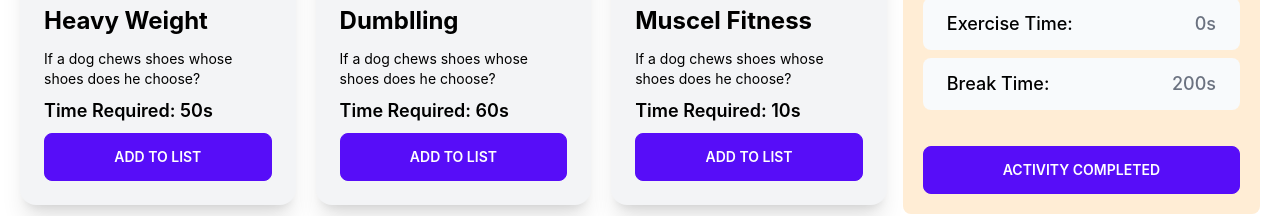
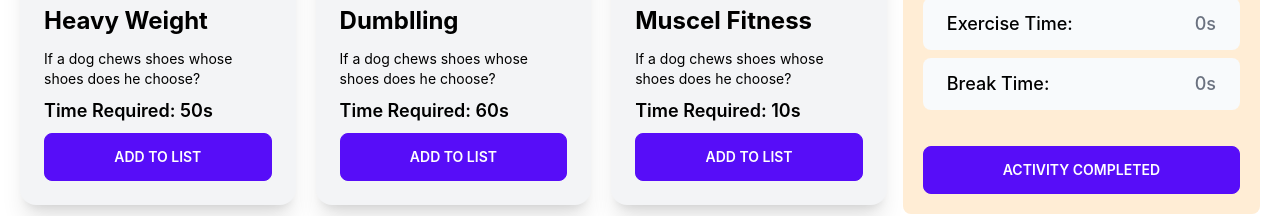
Before and after one commit to Pintu-Roy121/Gym-Fitness, a React (Create React App) app: page / in a window 1280 px wide. Shown: the part 391-607 px from the top of the page. Built offline with nearby package versions, Linux system fonts and the light colour scheme.

Commit message:
break time fixed

```diff
--- a/src/components/Buttons/Buttons.js
+++ b/src/components/Buttons/Buttons.js
@@ -1,10 +1,10 @@
 import React from 'react';
 
 const Buttons = (props) => {
-    const { time } = props.time;
+    const { time, handleBreakTime } = props;
     return (
         <div className="btn-group btn-group-vertical lg:btn-group-horizontal">
-            <button className="btn btn-active border-0 px-3 py-2 bg-blue-400 rounded-3xl text-sm">{time}s</button>
+            <button onClick={() => handleBreakTime(time.time)} className="btn btn-active border-0 px-3 py-2 bg-blue-400 rounded-3xl text-sm">{time.time}s</button>
         </div>
     );
 };
--- a/src/components/Cart/Cart.js
+++ b/src/components/Cart/Cart.js
@@ -4,7 +4,8 @@ import Profile from '../Profile/Profile';
 
 const Cart = ({ categories, showTost }) => {
     const [times, setTime] = useState([])
-    // console.log(categories);
+    const [breakTime, setBreakTime] = useState(0)
+
     let totalTime = 0;
     for (const category of categories) {
         totalTime = totalTime + category.time
@@ -16,6 +17,11 @@ const Cart = ({ categories, showTost }) => {
             .then(data => setTime(data))
     }, [])
 
+    const handleBreakTime = (time) => {
+
+        setBreakTime(time)
+    }
+
     return (
         <div>
             <Profile />
@@ -23,7 +29,11 @@ const Cart = ({ categories, showTost }) => {
                 <h1 className='text-xl font-semibold text-black mt-4'>Add A Break</h1>
                 <div className='flex bg-slate-50 rounded-lg py-3 px-4 gap-2 mt-2 sm:justify-between'>
                     {
-                        times.map((time) => <Buttons time={time} key={time.id} />)
+                        times.map((time) => <Buttons
+                            time={time}
+                            handleBreakTime={handleBreakTime}
+                            key={time.id}
+                        />)
                     }
                 </div>
             </div>
@@ -35,7 +45,7 @@ const Cart = ({ categories, showTost }) => {
                 </div>
                 <div className='flex bg-slate-50 rounded-lg py-3 px-6 gap-2 mt-2 sm:justify-between'>
                     <h2 className='text-lg text-black font-medium'>Break Time:</h2>
-                    <h2 className='text-lg text-gray-500 font-medium'>200s</h2>
+                    <h2 className='text-lg text-gray-500 font-medium'>{breakTime}s</h2>
                 </div>
             </div>
             <div className="card-actions mt-9">
--- a/src/components/GymContainer/GymContainer.js
+++ b/src/components/GymContainer/GymContainer.js
@@ -8,9 +8,7 @@ import Swal from 'sweetalert2'
 const GymContainer = () => {
     const [categories, setCategories] = useState([]);
     const [category, setCategory] = useState([])
-    // const [alertCatagory, setAleartCategory] = useState({})
 
-    // let newTime = 0;
     const handleTime = (selectedCategory) => {
         let newSelection = []
         if (selectedCategory) {
```
